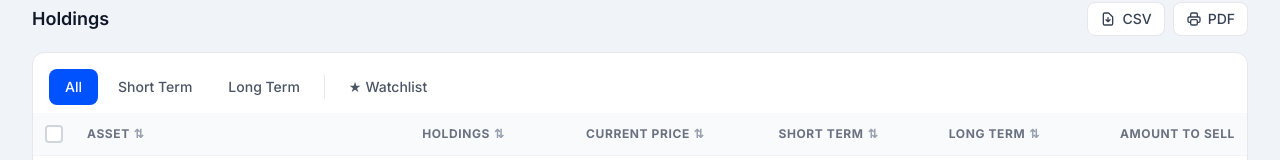
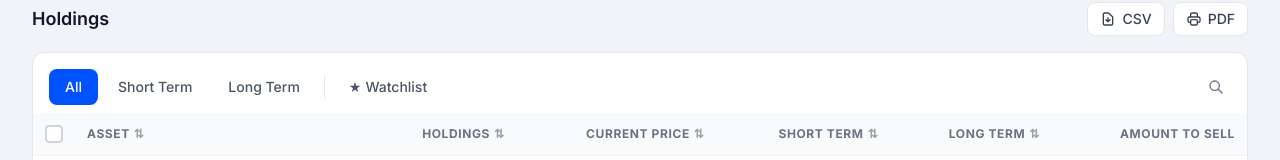
Before and after one commit to SE7EN2028/KoinX, a React (Vite) app: page / in a window 1280 px wide. Shown: the part 619-779 px from the top of the page. Built offline with nearby package versions, Linux system fonts and the light colour scheme.

Commit message:
expandable search bar - hover to expand, filter assets by name

```diff
--- a/src/components/HoldingsTable.tsx
+++ b/src/components/HoldingsTable.tsx
@@ -29,6 +29,8 @@ export function HoldingsTable({ holdings }: Props) {
   const [watchlistOnly, setWatchlistOnly] = useState(false);
   const [sortKey, setSortKey] = useState<SortKey | null>(null);
   const [sortDir, setSortDir] = useState<SortDir>('desc');
+  const [search, setSearch] = useState('');
+  const [searchExpanded, setSearchExpanded] = useState(false);
   const { selectedHoldings, toggleHolding, toggleAll } = useHarvesting();
   const { watchlist } = useWatchlist();
 
@@ -42,6 +44,10 @@ export function HoldingsTable({ holdings }: Props) {
   };
 
   const filteredHoldings = holdings.filter((h) => {
+    if (search) {
+      const q = search.toLowerCase();
+      if (!h.coin.toLowerCase().includes(q) && !h.coinName.toLowerCase().includes(q)) return false;
+    }
     if (watchlistOnly && !watchlist.has(h.id)) return false;
     if (termFilter === 'short') return h.stcg.gain !== 0 || h.stcg.balance > 0;
     if (termFilter === 'long') return h.ltcg.gain !== 0 || h.ltcg.balance > 0;
@@ -107,6 +113,36 @@ export function HoldingsTable({ holdings }: Props) {
           <span>★</span>
           <span>Watchlist{watchlist.size > 0 ? ` (${watchlist.size})` : ''}</span>
         </button>
+        <div className="ml-auto flex items-center">
+          <div
+            className="flex items-center"
+            onMouseEnter={() => setSearchExpanded(true)}
+            onMouseLeave={() => { if (!search) setSearchExpanded(false); }}
+          >
+            <div className={`flex items-center rounded-lg border transition-all duration-300 overflow-hidden ${
+              searchExpanded
+                ? 'w-52 border-gray-300 dark:border-gray-600 bg-white dark:bg-[#1A1F36]'
+                : 'w-8 border-transparent'
+            }`}>
+              <div className="shrink-0 w-8 h-8 flex items-center justify-center cursor-pointer text-gray-500 dark:text-gray-400 hover:text-koinx-blue transition-colors"
+                onClick={() => setSearchExpanded(true)}
+              >
+                <svg className="w-4 h-4" fill="none" viewBox="0 0 24 24" stroke="currentColor">
+                  <path strokeLinecap="round" strokeLinejoin="round" strokeWidth={2} d="M21 21l-6-6m2-5a7 7 0 11-14 0 7 7 0 0114 0z" />
+                </svg>
+              </div>
+              <input
+                type="text"
+                value={search}
+                onChange={(e) => { setSearch(e.target.value); setShowAll(false); }}
+                placeholder="Search for your assets"
+                className={`bg-transparent text-sm text-gray-900 dark:text-white placeholder-gray-400 outline-none transition-all duration-300 ${
+                  searchExpanded ? 'w-full pr-3 py-1.5' : 'w-0 p-0'
+                }`}
+              />
+            </div>
+          </div>
+        </div>
       </div>
       <div className="overflow-x-auto">
         <table className="w-full text-sm min-w-[800px]">
```
